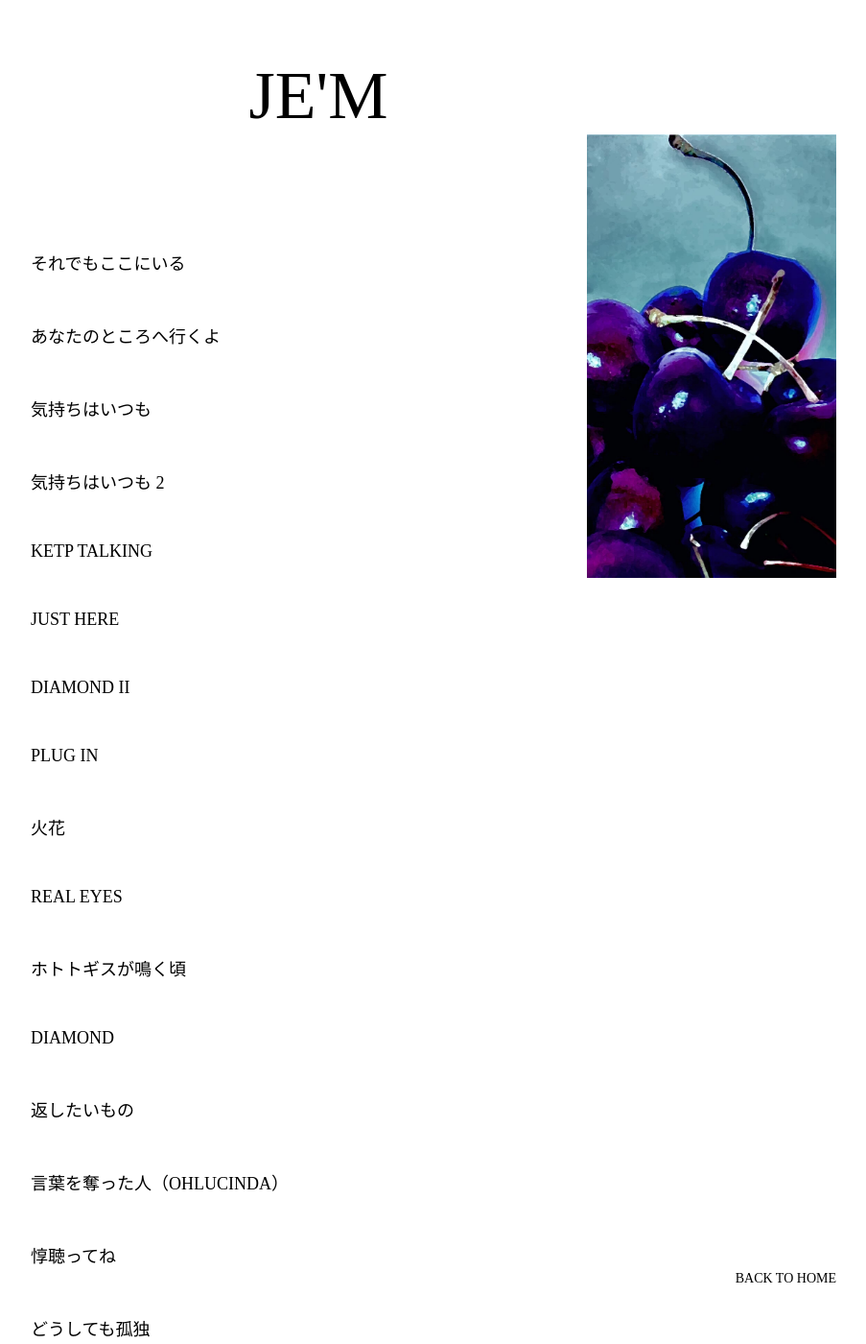
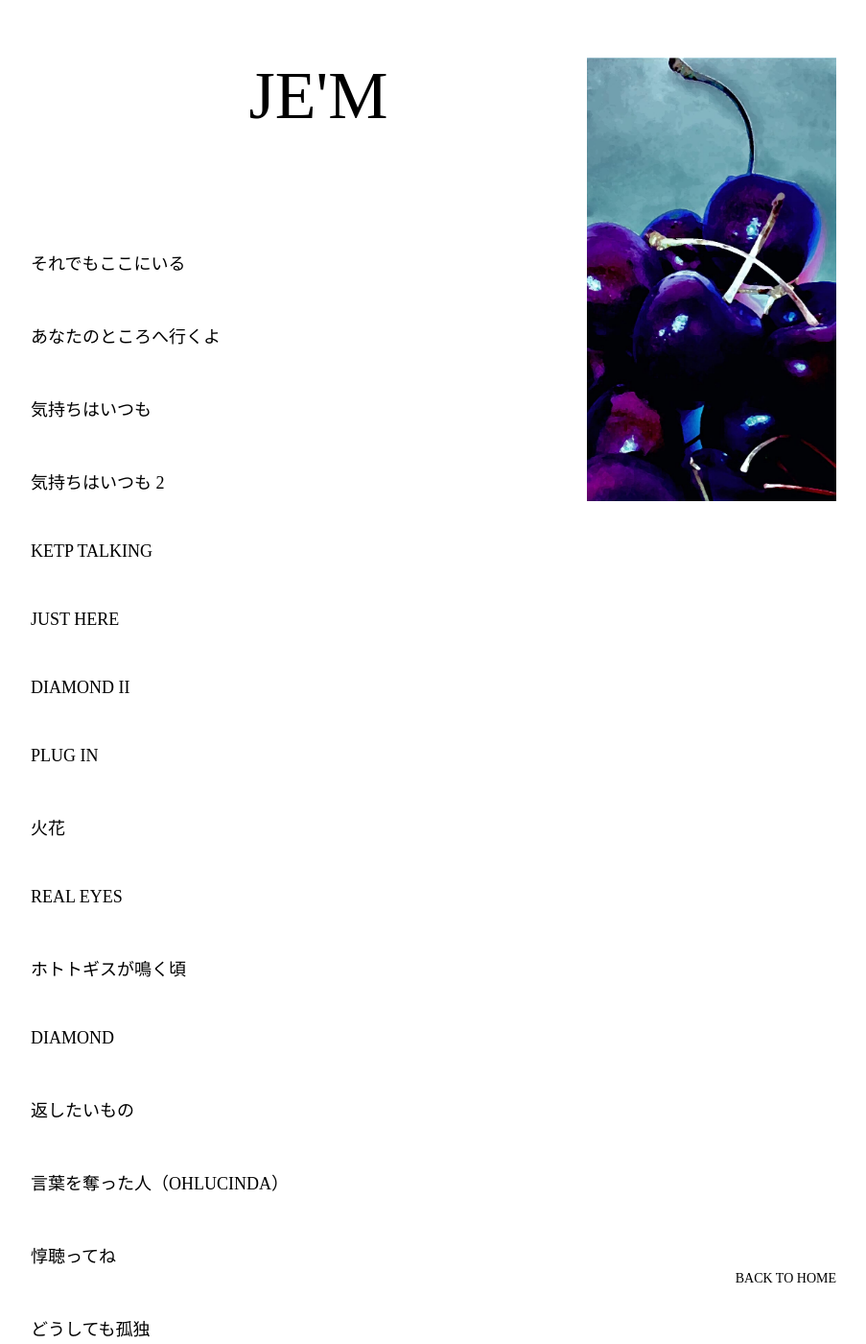
Before and after one commit to ohlucinda/jemlyrics, a Jekyll site: the page built from lyrics.md, in a window 1280 px wide and 1400 px high. Shown: the whole window at 96% size, without its empty margins (308-1211 px from the left). Built offline with Jekyll 4.4.1, drawn with Linux system fonts in a browser that asks for light colours; some web fonts are replaced.

Commit message:
Update titles.html

```diff
--- a/_layouts/titles.html
+++ b/_layouts/titles.html
@@ -38,11 +38,11 @@ a { text-decoration: none; color: inherit; }
 
 .list a { font-size: 18px; }
 
-/* 画像（確定版） */
+/* 画像（タイトル上＋HOMEライン揃え） */
 .art {
   position: fixed;
-  top: 140px;
-  right: 100px;
+  top: 60px;        /* タイトルの一番上と一致 */
+  right: 100px;     /* HOME（BACK）と一致 */
   width: 260px;
   height: auto;
 }
```
